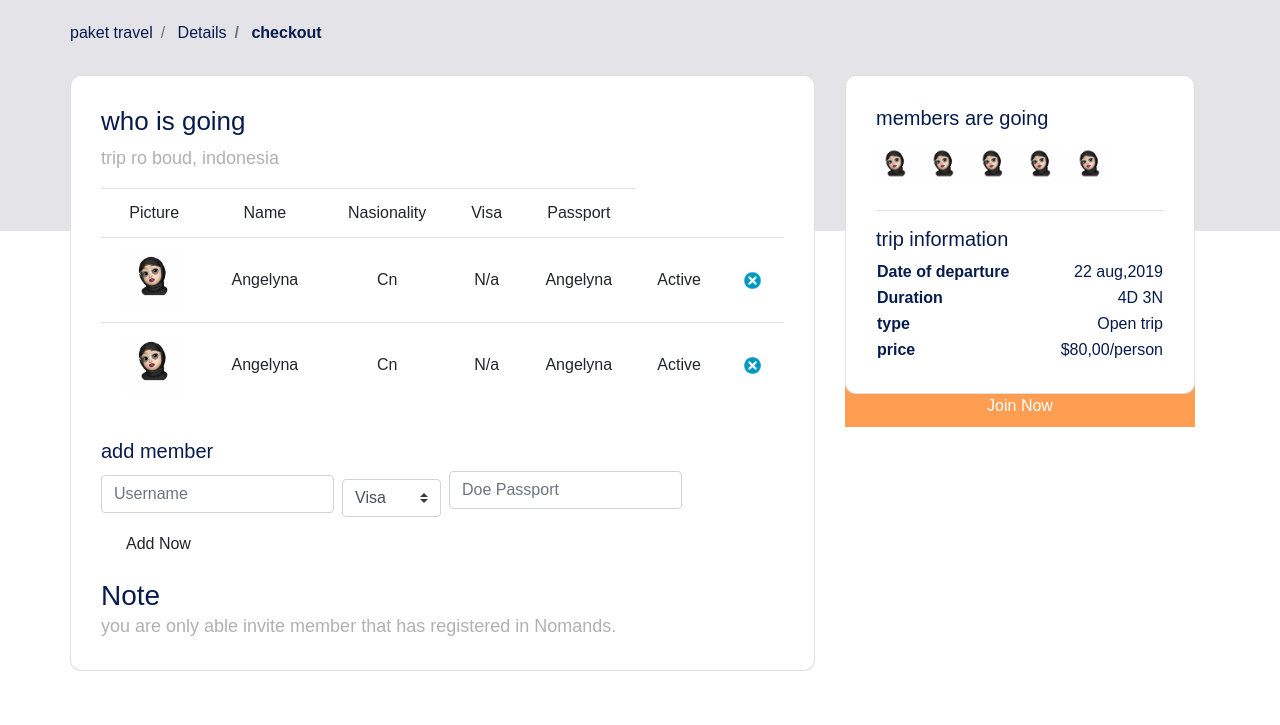
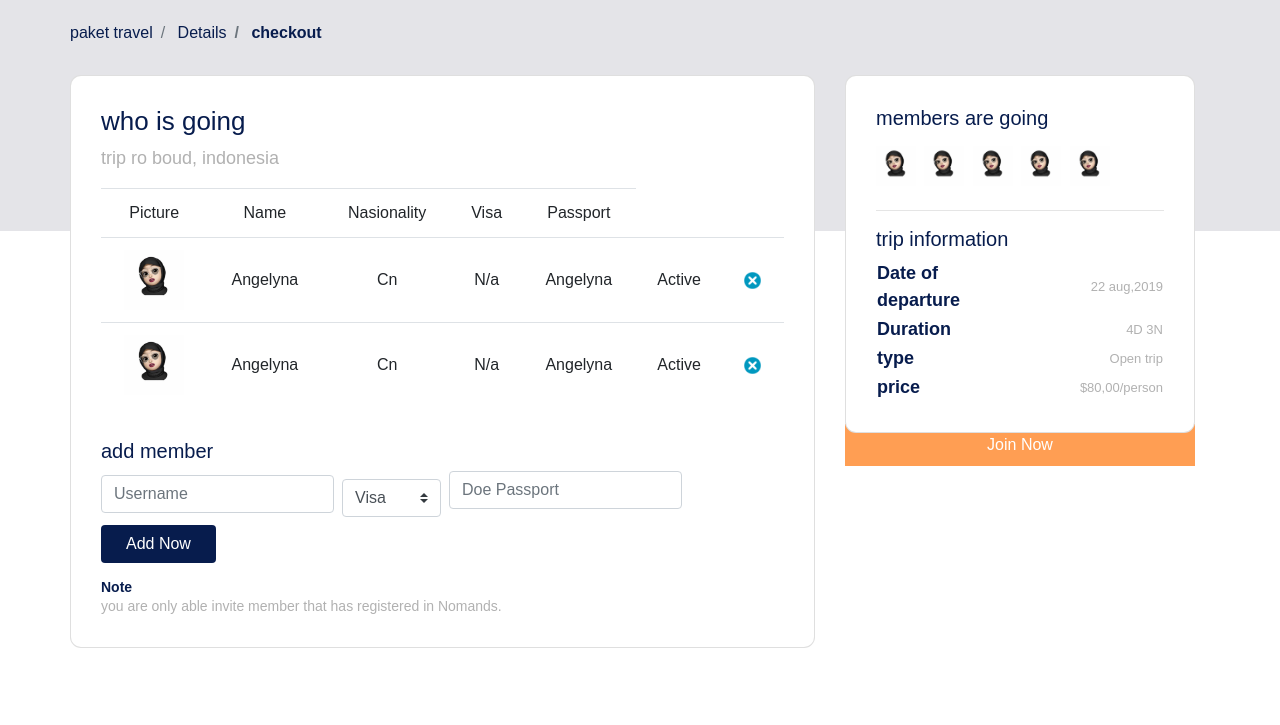
Before and after one commit to angelynafaa/FRONTEND_BWA, a plain HTML site: page checkout.html in a window 1280 px wide. Shown: the part 75-800 px from the top of the page. Drawn offline with nearby package versions, Linux system fonts and the light colour scheme; a web font is replaced by a local one.

Commit message:
menambahakan button dan mengubah style

```diff
--- a/frontend/style/utama.scss
+++ b/frontend/style/utama.scss
@@ -328,11 +328,22 @@ header{
                 color: #071c4D;
             }
             td{
-                font-weight: ;
+                font-weight: 300;
+                font-size: 13px;
+                color: #b1b1b1;
             }
-
+        }
+        h3{
+            font-weight: 600;
+            font-size: 14px;
+            color: #071c4d;
         }
 
+        .disclaimer{
+            font-weight: 300;
+            font-size: 14px;
+            color: #b1b1b1;
+        }
         .card-right{
             border-bottom-left-radius: 0;
             border-bottom-right-radius: 0;
@@ -407,4 +418,10 @@ header{
        }
    }
 
+   .btn-add-now{
+       background-color: #071c4D;
+       color: #fff;
+
+   }
+
 }
```
Also changed, not shown: frontend/style/utama.css, 1 other file.
